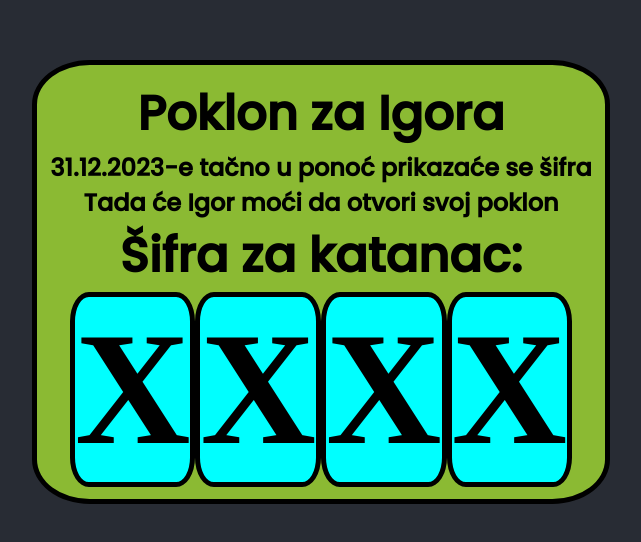
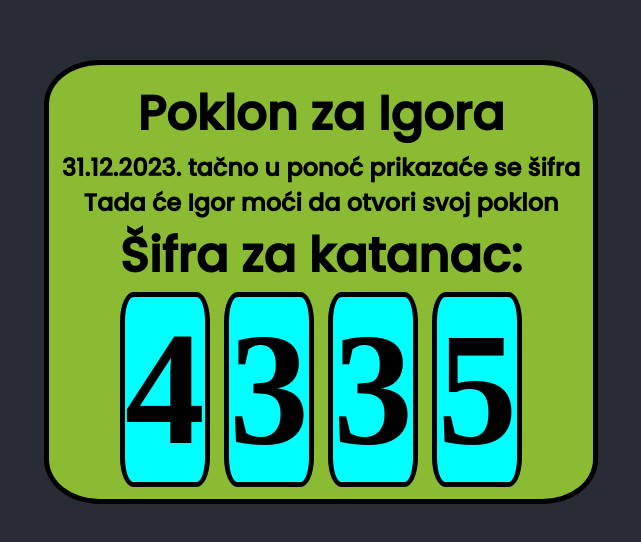
Before and after one commit to MAPZR/sifra-za-katanac, a React (Create React App) app: page / in a window 1280 px wide. Shown: the part 118-660 px from the top of the page, without its empty margins (319-960 px from the left). Built offline with nearby package versions, Linux system fonts and the light colour scheme.

Commit message:
Brojevi se menjaju ali ima gresaka

```diff
--- a/src/App.js
+++ b/src/App.js
@@ -2,9 +2,36 @@ import React, { Component } from 'react'
 import Digit from './components/Digit'
 
 class App extends Component {
-    state = {
+    constructor(props) {
+        super(props);
 
-    };
+        this.state = {
+            digit1: '6',
+            digit2: '7',
+            digit3: '8',
+            digit4: '9',
+            number1: 6,
+            number2: 7,
+            number3: 8,
+            number4: 9,
+        };
+
+        setInterval(this.updateDigits, 1000);
+    }
+
+    updateDigits = () => {
+        let num1 = this.getRandomNumberFromZeroToNine();
+        let num2 = this.getRandomNumberFromZeroToNine();
+        let num3 = this.getRandomNumberFromZeroToNine();
+        let num4 = this.getRandomNumberFromZeroToNine();
+
+        console.log(num1, num2, num3, num4);
+        this.setState({number1: num1, number2: num2, number3: num3, number4: num4});
+    }
+
+    getRandomNumberFromZeroToNine = () => {
+        return Math.floor(Math.random() * 10); // Returns a random integer from 0 to 9:
+    }
 
     render() {
         return (
@@ -12,16 +39,19 @@ class App extends Component {
                 <div className="App-central-square">
                     <div className="App-text-area">
                         <div className="App-headline">Poklon za Igora</div>
-                        <div>31.12.2023-e tačno u ponoć prikazaće se šifra</div>
+                        <div>31.12.2023. tačno u ponoć prikazaće se šifra</div>
                         <div>Tada će Igor moći da otvori svoj poklon</div>
-                        <div className="App-headline">Šifra za katanac:</div>
+
                     </div>
 
-                    <div className="App-padlock-code">
-                        <Digit></Digit>
-                        <Digit></Digit>
-                        <Digit></Digit>
-                        <Digit></Digit>
+                    <div className="App-padlock">
+                        <div className="App-headline">Šifra za katanac:</div>
+                        <div className="App-padlock-code">
+                            <Digit digit={this.state.number1}></Digit>
+                            <Digit digit={this.state.number2}></Digit>
+                            <Digit digit={this.state.number3}></Digit>
+                            <Digit digit={this.state.number4}></Digit>
+                        </div>
                     </div>
                 </div>
             </div>
--- a/src/components/Digit.js
+++ b/src/components/Digit.js
@@ -1,13 +1,21 @@
 import React, { Component } from 'react'
 
 class Digit extends Component {
-    state = {
+    constructor(props) {
+        super(props);
 
-    };
+        this.state = {
+           // digit: '0',
+        }
+    }
+
+    componentWillReceiveProps(nextProps) {
+        // this.setState({ digit: this.props.digit });
+    }
 
     render() {
         return (
-            <div className="Digit-container">X</div>
+            <div className="Digit-container">{this.props.digit}</div>
         )
     }
 }
--- a/src/styles/App.css
+++ b/src/styles/App.css
@@ -40,6 +40,7 @@ html {
     display: flex;
     flex-direction: column;
     align-items: center;
+    justify-content: space-between;
     min-height: 50vh;
     min-width: 30vw;
     padding: 1%;
@@ -61,13 +62,22 @@ html {
 
 .App-headline {
     font-size: 3rem;
+    font-family: 'Poppins', sans-serif;
+}
+
+.App-padlock {
+    display: flex;
+    flex-direction: column;
+    justify-content: space-between;
+    align-items: center;
 }
 
 .App-padlock-code {
+    min-width: 100%;
     display: flex;
     flex-direction: row;
     justify-content: space-between;
-    align-items: stretch;
+    /* align-items: stretch; */
     /* min-height: 50%; */
-    min-width: 90%;
+    /* min-width: 90%; */
 }
--- a/src/styles/styleDigit.css
+++ b/src/styles/styleDigit.css
@@ -5,5 +5,5 @@
     border-radius: 15%;
     border-color: black;
     border-width: 5px;
-    border-style:solid;
+    border-style: solid;
 }
```
